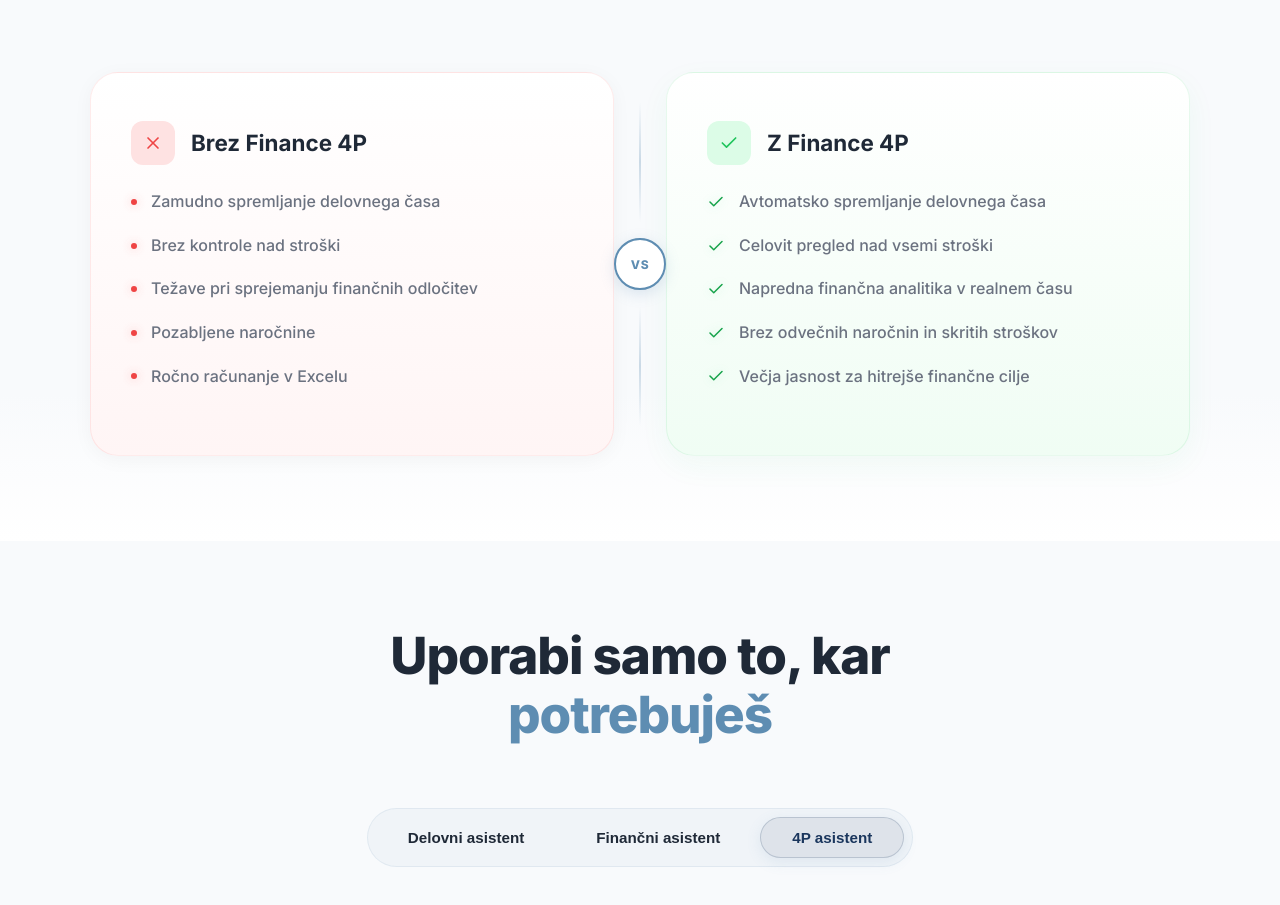
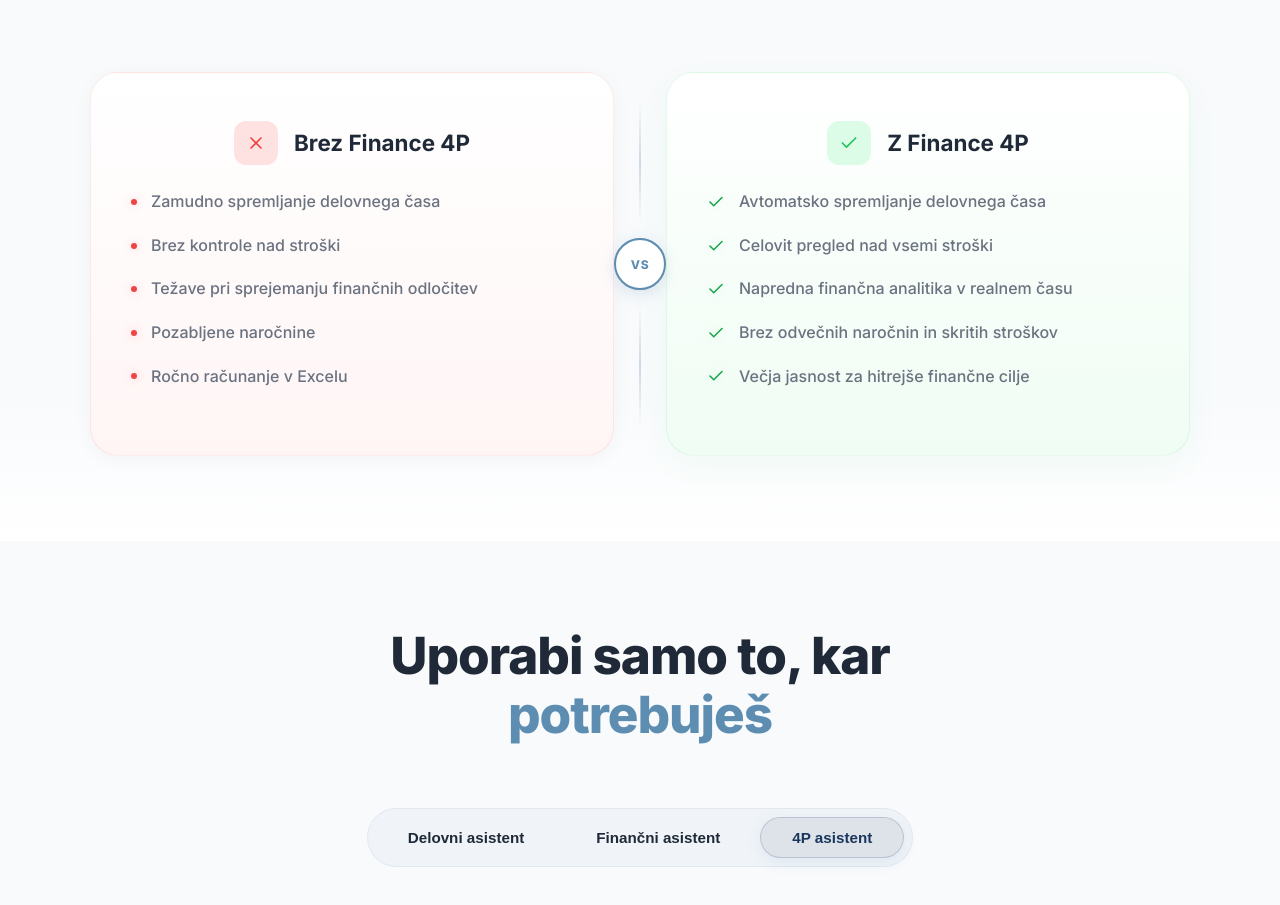
Before and after one commit to filipkolle/Landing-4P, a React (Vite) app: page / in a window 1280 px wide. Shown: the part 4541-5446 px from the top of the page. Built offline with nearby package versions, Linux system fonts and the light colour scheme.

Commit message:
style: center comparison card headers horizontally

```diff
--- a/src/styles/About.css
+++ b/src/styles/About.css
@@ -411,6 +411,7 @@
   display: flex;
   flex-direction: row;
   align-items: center;
+  justify-content: center;
   gap: 16px;
   margin-bottom: 20px;
 }
--- a/src/styles/LandingPage.css
+++ b/src/styles/LandingPage.css
@@ -461,9 +461,9 @@
 
 .card-header {
   display: flex;
-  flex-direction: row; /* Force horizontal alignment */
-  align-items: center;
-  justify-content: flex-start; /* Align to the left */
+  flex-direction: row;
+  align-items: center;
+  justify-content: center; /* Center horizontally */
   gap: 16px;
   margin-bottom: 24px;
 }
```
